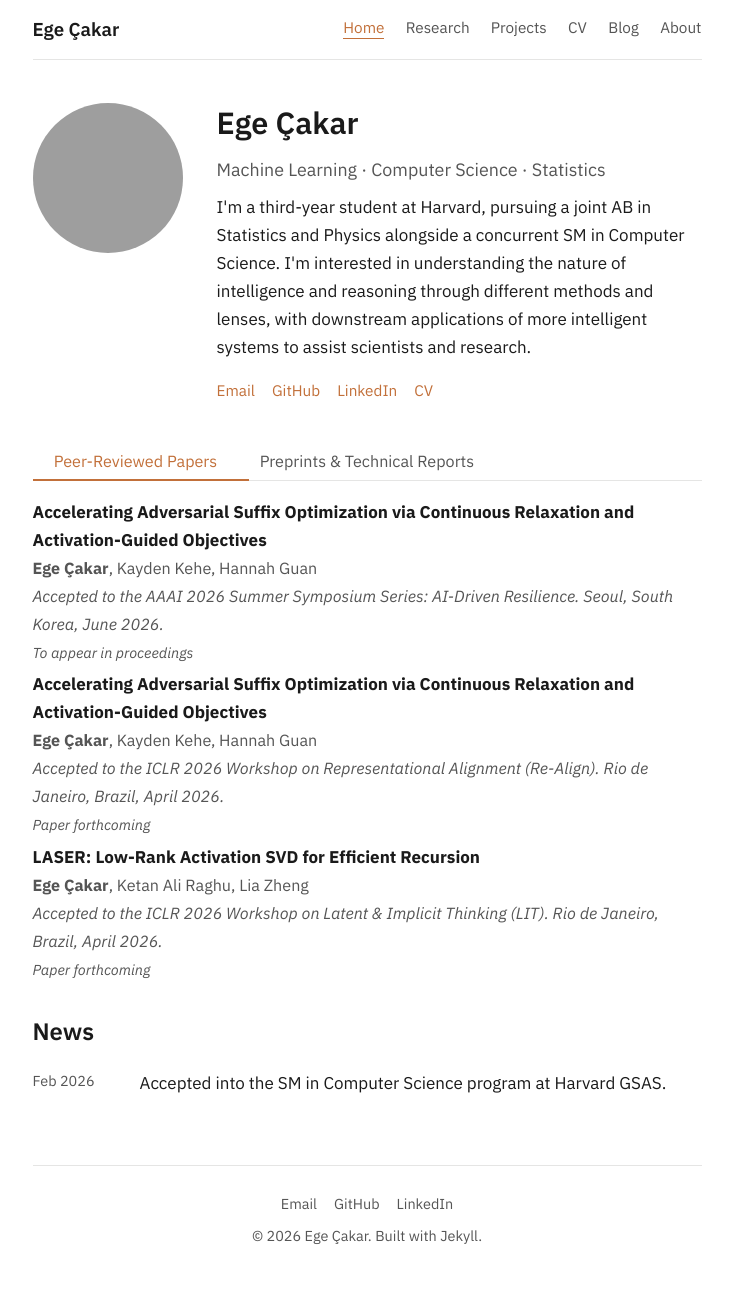
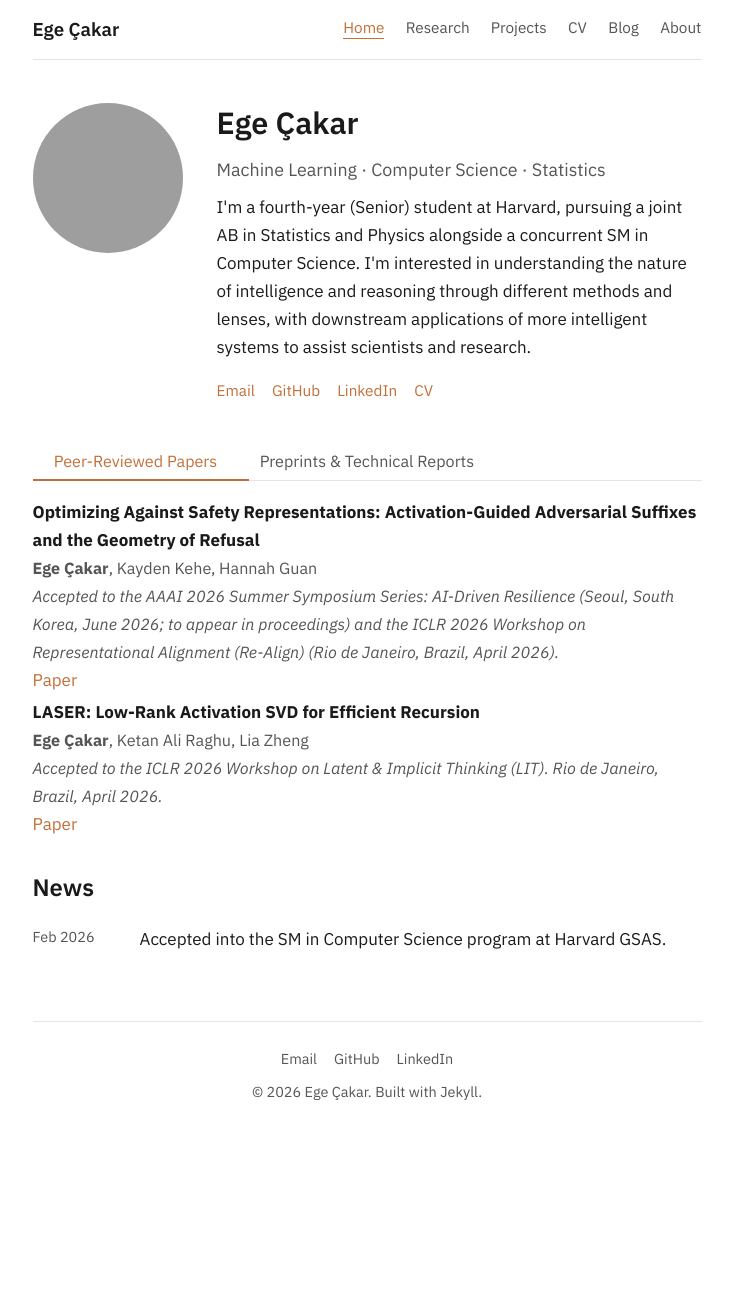
Before and after one commit to Ege-Cakar/ege-cakar.github.io, a Jekyll site: the page built from index.md, in a window 1280 px wide. Shown: the whole page, without its empty margins (273-1006 px from the left). Built offline with Jekyll 4.4.1, drawn with Linux system fonts in a browser that asks for light colours; after the commit the page ends 1146 px from its top, so only the background shows below that; grey boxes are pictures that could not be loaded.

Commit message:
Add spectral-profiling-gnns project, Mathlib report; update papers and research focus
- Add Spectral Label Profiles GNN project to projects page
- Add Mathlib formal-proof-graphs technical report (blog/manuscript forthcoming)
- Merge the two adversarial-suffix listings into one and retitle to the arXiv title
- Add arXiv Paper links for the suffix and LASER papers
- Update Current Focus bullets; bump year to fourth-year (Senior)

Co-Authored-By: Claude Opus 4.8 (1M context) <noreply@anthropic.com>

```diff
--- a/index.md
+++ b/index.md
@@ -9,7 +9,7 @@ title: Home
     <h1>Ege Çakar</h1>
     <p class="subtitle">Machine Learning · Computer Science · Statistics</p>
     <p>
-      I'm a third-year student at Harvard, pursuing a joint AB in Statistics and Physics alongside a concurrent SM in Computer Science. I'm interested in understanding the nature of intelligence and reasoning through different methods and lenses, with downstream applications of more intelligent systems to assist scientists and research.
+      I'm a fourth-year (Senior) student at Harvard, pursuing a joint AB in Statistics and Physics alongside a concurrent SM in Computer Science. I'm interested in understanding the nature of intelligence and reasoning through different methods and lenses, with downstream applications of more intelligent systems to assist scientists and research.
     </p>
     <ul class="contact-links">
       <li><a href="mailto:ecakar@college.harvard.edu">Email</a></li>
@@ -30,28 +30,28 @@ title: Home
   <div class="tab-content active" id="publications">
     <ul class="pub-list">
       <li>
-        <strong>Accelerating Adversarial Suffix Optimization via Continuous Relaxation and Activation-Guided Objectives</strong><br>
+        <strong>Optimizing Against Safety Representations: Activation-Guided Adversarial Suffixes and the Geometry of Refusal</strong><br>
         <span class="pub-authors"><b>Ege Çakar</b>, Kayden Kehe, Hannah Guan</span><br>
-        <span class="pub-venue">Accepted to the AAAI 2026 Summer Symposium Series: AI-Driven Resilience. Seoul, South Korea, June 2026.</span><br>
-        <span class="pub-note">To appear in proceedings</span>
-      </li>
-      <li>
-        <strong>Accelerating Adversarial Suffix Optimization via Continuous Relaxation and Activation-Guided Objectives</strong><br>
-        <span class="pub-authors"><b>Ege Çakar</b>, Kayden Kehe, Hannah Guan</span><br>
-        <span class="pub-venue">Accepted to the ICLR 2026 Workshop on Representational Alignment (Re-Align). Rio de Janeiro, Brazil, April 2026.</span><br>
-        <span class="pub-note">Paper forthcoming</span>
+        <span class="pub-venue">Accepted to the AAAI 2026 Summer Symposium Series: AI-Driven Resilience (Seoul, South Korea, June 2026; to appear in proceedings) and the ICLR 2026 Workshop on Representational Alignment (Re-Align) (Rio de Janeiro, Brazil, April 2026).</span><br>
+        <a href="https://arxiv.org/abs/2607.08883" target="_blank">Paper</a>
       </li>
       <li>
         <strong>LASER: Low-Rank Activation SVD for Efficient Recursion</strong><br>
         <span class="pub-authors"><b>Ege Çakar</b>, Ketan Ali Raghu, Lia Zheng</span><br>
         <span class="pub-venue">Accepted to the ICLR 2026 Workshop on Latent &amp; Implicit Thinking (LIT). Rio de Janeiro, Brazil, April 2026.</span><br>
-        <span class="pub-note">Paper forthcoming</span>
+        <a href="https://arxiv.org/abs/2604.17224" target="_blank">Paper</a>
       </li>
     </ul>
   </div>
 
   <div class="tab-content" id="preprints">
     <ul class="pub-list">
+      <li>
+        <strong>Mathlib as a Geometry of Mathematics: An Empirical Study of Formal Proof Graphs</strong><br>
+        <span class="pub-authors"><b>Ege Çakar</b></span><br>
+        <span class="pub-venue">Technical Report, 2026</span><br>
+        <span class="pub-note">Blog post and manuscript forthcoming</span>
+      </li>
       <li>
         <strong>Boule or Baguette? A Study on Task Topology, Length Generalization, and the Benefit of Reasoning Traces</strong><br>
         <span class="pub-authors">William L. Tong, <b>Ege Çakar</b>, Cengiz Pehlevan</span><br>
```
Also changed, not shown: about.md (+1 -1 lines), projects.md (+7 -0 lines), research.md (+12 -11 lines).
